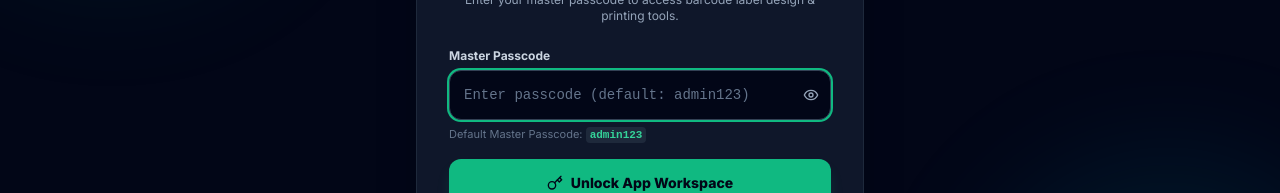
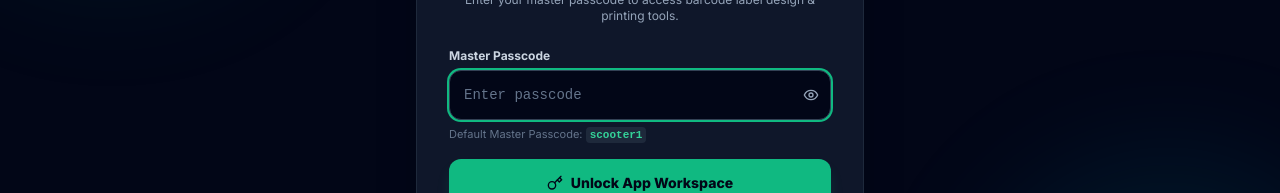
Before and after one commit to bonafider12/shopify-barcode-label-app, a React (Vite) app: page / in a window 1280 px wide. Shown: the part 332-525 px from the top of the page. Built offline with nearby package versions, Linux system fonts and the light colour scheme; the HTML template or start-up script is replaced by a standard one; a web font is replaced by a local one.

Commit message:
Update default master passcode to scooter1

```diff
--- a/src/App.jsx
+++ b/src/App.jsx
@@ -15,7 +15,7 @@ export default function App() {
     return sessionStorage.getItem('app_unlocked') === 'true';
   });
   const [storedPasscode, setStoredPasscode] = useState(() => {
-    return localStorage.getItem('app_passcode') || 'admin123';
+    return localStorage.getItem('app_passcode') || 'scooter1';
   });
 
   const [activeTab, setActiveTab] = useState('product'); // 'product' | 'shelf' | 'catalog'
--- a/src/components/PasswordAuthLock.jsx
+++ b/src/components/PasswordAuthLock.jsx
@@ -4,7 +4,7 @@ import { Lock, Key, ShieldCheck, AlertCircle, Eye, EyeOff, CheckCircle2 } from '
 export default function PasswordAuthLock({
   isUnlocked,
   onUnlockSuccess,
-  storedPasscode = 'admin123',
+  storedPasscode = 'scooter1',
   onUpdatePasscode
 }) {
   const [inputPasscode, setInputPasscode] = useState('');
@@ -94,7 +94,7 @@ export default function PasswordAuthLock({
                   type={showPasscode ? 'text' : 'password'}
                   value={inputPasscode}
                   onChange={(e) => setInputPasscode(e.target.value)}
-                  placeholder="Enter passcode (default: admin123)"
+                  placeholder="Enter passcode"
                   autoFocus
                   className="w-full text-sm p-3.5 pr-10 rounded-xl bg-slate-950 border border-slate-700 text-white placeholder-slate-500 focus:ring-2 focus:ring-emerald-500 outline-none font-mono"
                 />
@@ -107,7 +107,7 @@ export default function PasswordAuthLock({
                 </button>
               </div>
               <span className="text-[11px] text-slate-500 block mt-1.5">
-                Default Master Passcode: <code className="text-emerald-400 font-bold bg-slate-800 px-1 py-0.5 rounded">admin123</code>
+                Default Master Passcode: <code className="text-emerald-400 font-bold bg-slate-800 px-1 py-0.5 rounded">scooter1</code>
               </span>
             </div>
 
```
